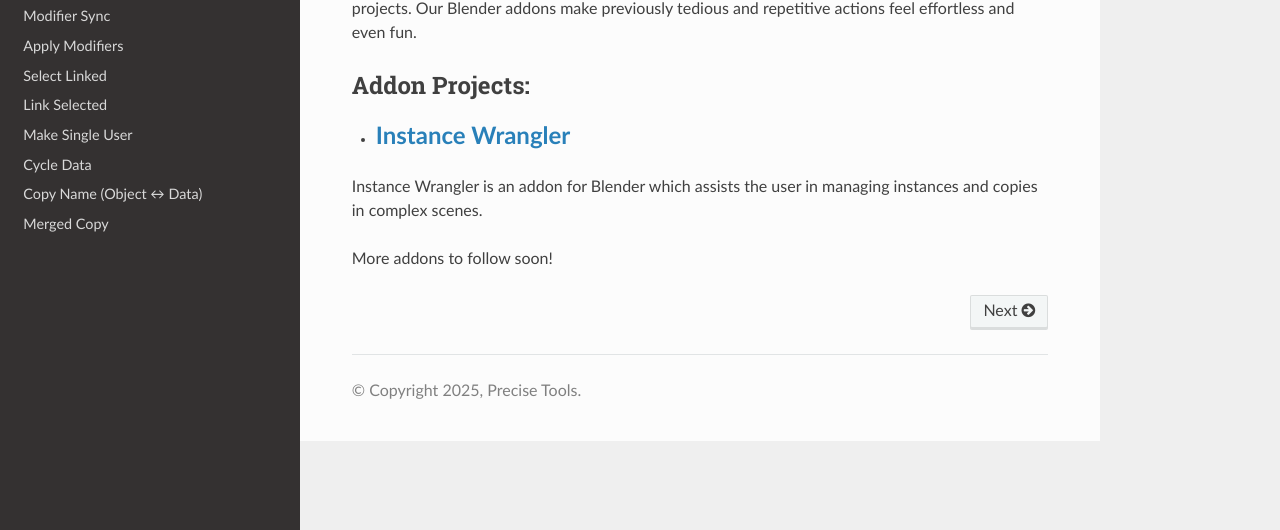
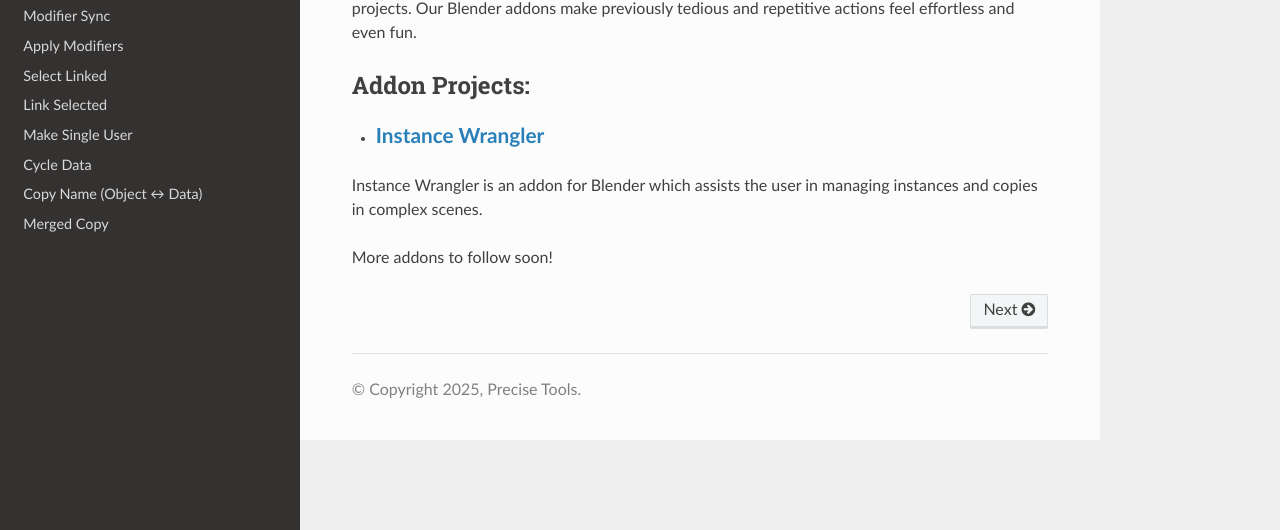
Before and after one commit to jb1981dev/Precise-Docs, a Sphinx documentation site: the page built from docs/source/index.rst, in a window 1280 px wide. Shown: the part 224-754 px from the top of the page. Built offline with Sphinx 7.4.7 and the Read the Docs theme 3.1.0, drawn with Linux system fonts in a browser that asks for light colours.

Commit message:
Update custom.css

```diff
--- a/docs/source/_static/css/custom.css
+++ b/docs/source/_static/css/custom.css
@@ -1,6 +1,6 @@
 /* Decrease the font size of the toctree sidebar caption */
 .wy-menu-vertical .caption span {
-    font-size: 200%;
+    font-size: 100%;
 }
 
 /* --- Style for the in-page toctree caption --- */
@@ -19,6 +19,6 @@ p.caption {
 }
 
 .large-link a {
-    font-size: 1.5em; /* 150% of the normal font size */
+    font-size: 1.3em; /* 130% of the normal font size */
     font-weight: bold;
 }
```
